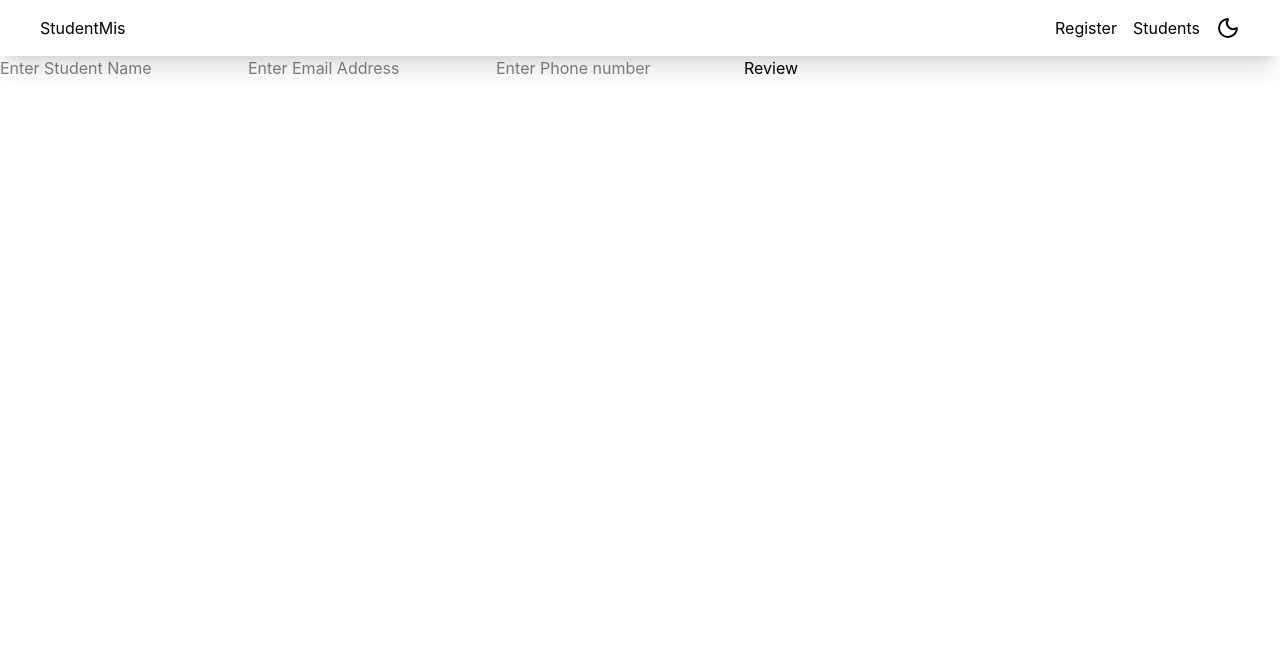
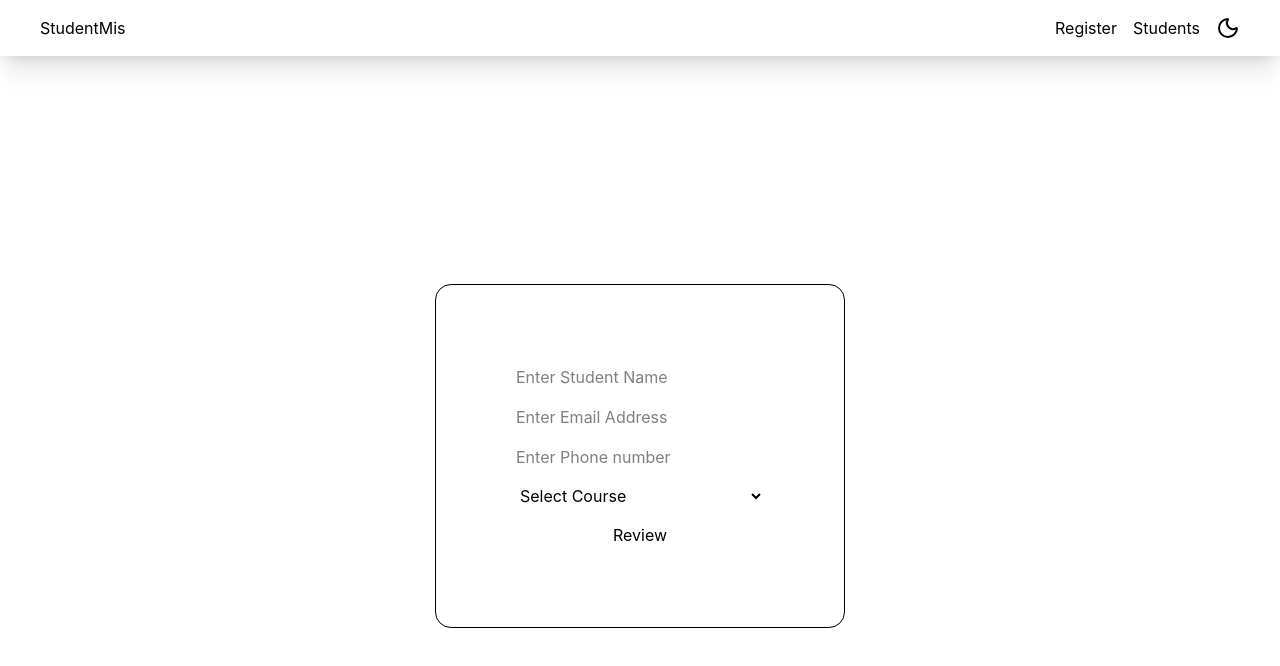
Before and after one commit to ajah-ac/StudentMIS, a React (Vite) app: page / in a window 1280 px wide. Shown: the top 666 px of the page. Built offline with nearby package versions, Linux system fonts and the light colour scheme.

Commit message:
Register and add Student to student List

```diff
--- a/src/pages/Confirmation.tsx
+++ b/src/pages/Confirmation.tsx
@@ -1,7 +1,69 @@
+import { useEffect, useState } from "react"
+import { useLocation, useNavigate } from "react-router"
+type user={
+  fullName:string,
+  email:string,
+  phone:string,
+  course:string
+}
+const Confirmation = () => {
+  const location=useLocation()
+  const data=location.state;
+  const navigate=useNavigate()
+  const [student,setStudent]=useState<user| null>(null)
+  const [studentList,setStudentList]=useState<user[]>([])
 
-const Confirmation = () => {
+ useEffect(()=>{
+  if(location.state){
+    setStudent(location.state)
+  }
+  else{
+const stored=localStorage.getItem('studentForm')
+ if(stored){
+    setStudent(JSON.parse(stored))
+  }
+  }
+const storedList=localStorage.getItem('studentList')
+
+  if(storedList && storedList!=='undefined'){
+      setStudentList(JSON.parse(storedList))}
+
+ },[location.state])
+ useEffect(()=>{
+
+  localStorage.setItem('studentList',JSON.stringify(studentList))
+ },[studentList])
+ if(!student) return <p> No student to reguster</p>
+ function onRegister(){
+  if(!student) return
+
+  const updatedList=[...studentList,student]
+setStudentList(updatedList)
+alert(`Student ${student.fullName} registered successfully`)
+navigate('/students',{state:data,replace:true})
+ }
   return (
-    <div>Confirmation</div>
+    <div>
+
+<div className="flex  flex-col justify-center sm:p-4 p-10 gap-4  text-md sm:text-2xl items-center ">
+  <h1>Confirm Full Details</h1>
+  <div className="flex flex-col gap-3 py-4">
+  <h2>Full Name: {student.fullName}</h2>
+<h2>Email Address: {student.email}</h2>
+<h2>Phone: {student.phone}</h2>
+<h2>Course: {student.course}</h2>
+
+</div>
+<div className="flex  justify-between gap-4 w-1/3 ">
+<button
+onClick={()=>{navigate('/',{state:data})}}
+className="border w-50 py-1 rounded-2xl"
+>Edit</button>
+<button className="border w-50 py-1 rounded-2xl"
+onClick={onRegister}
+> Register</button></div>
+</div>
+</div>
   )
 }
 
--- a/src/pages/Register.tsx
+++ b/src/pages/Register.tsx
@@ -1,15 +1,68 @@
+import { useLocation, useNavigate } from "react-router-dom"
+import { useEffect, useState } from "react"
+const Register = () => {
+      const navigate = useNavigate();
+      const location=useLocation()
+  const [form, setForm] = useState({
+    fullName: '',
+    email: '',
+    phone: '',
+    course: ''
+  })
+  useEffect(()=>{localStorage.setItem('studentForm',JSON.stringify(form))},[form])
+  function handleChange(e: React.ChangeEvent<HTMLInputElement | HTMLSelectElement>) {
+    e.preventDefault()
+    const { name, value } = e.target;
+    setForm(prev => ({ ...prev, [name]: value }))
 
-const Register = () => {
+  }
+  useEffect(()=>{
+      if (location.state) {
+    setForm(location.state);
+  }
+  },[location.state])
+  function handleSubmit() {
+
+    navigate('/confirmation',{state:form})
+  }
   return (
-<>
-<form action="" className="">
-<input type="text"  placeholder="Enter Student Name"/>
-<input type="email" name="" id=""  placeholder="Enter Email Address"/>
-<input type="number" name="" id="" placeholder="Enter Phone number" />
-<button type='button'>Review </button>
-</form>
+    <div className="min-h-screen flex items-center justify-center">
 
-</>  )
+      <form onSubmit={(e)=>e.preventDefault()} className="border rounded-2xl flex flex-col px-20 py-20 max-w-xl gap-4">
+        <input
+          name='fullName'
+          type="text"
+          value={form.fullName}
+          onChange={handleChange}
+          required
+          placeholder="Enter Student Name" />
+
+        <input
+          name='email'
+          type="text"
+          value={form.email}
+          onChange={handleChange}
+          required id="" placeholder="Enter Email Address" />
+        <input
+          value={form.phone}
+          onChange={handleChange}
+          required name="phone"
+          placeholder="Enter Phone number" />
+
+        <select name="course"
+          value={form.course}
+          onChange={handleChange}
+          id="">
+          <option value="" disabled selected>Select Course</option>
+          <option value="math">Math</option>
+          <option value="science">Science</option>
+          <option value="english">English</option>
+          <option value="history">History</option>
+        </select>
+        <button type='submit' onClick={handleSubmit}>Review </button>
+      </form>
+
+    </div>)
 }
 
 export default Register
```
